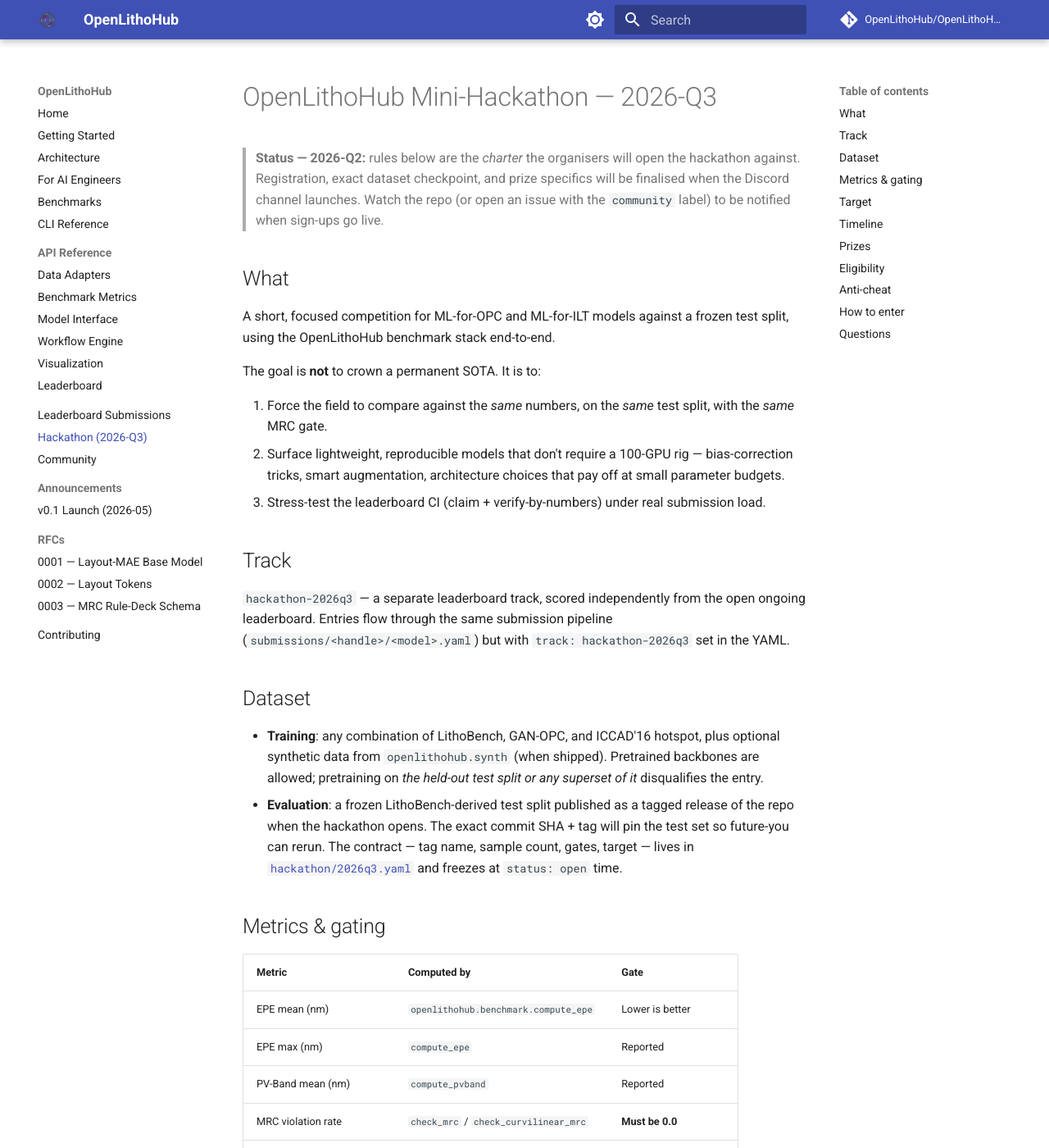
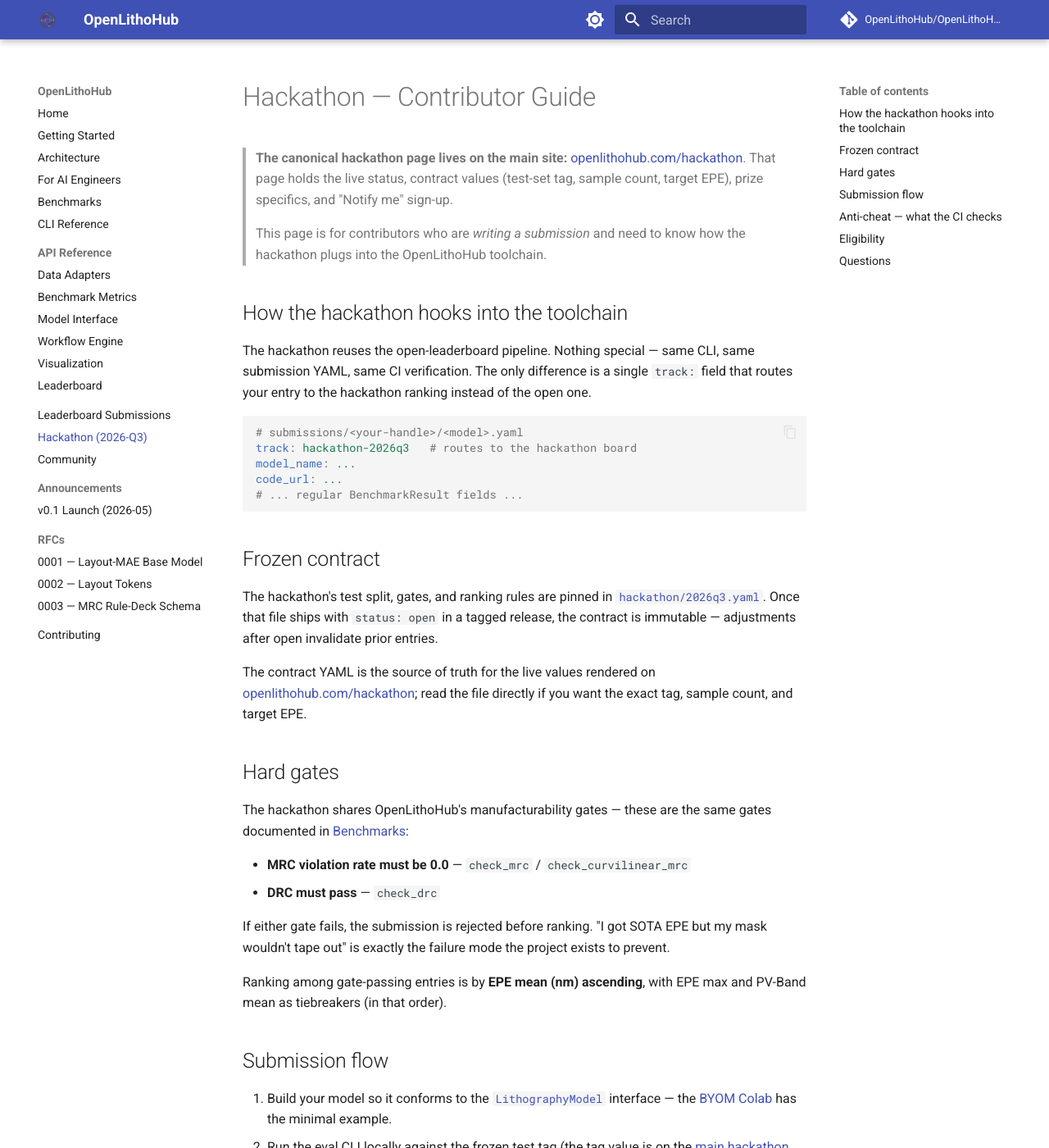
Before and after one commit to OpenLithoHub/OpenLithoHub, an MkDocs documentation site: the page built from docs/hackathon.md, in a window 1280 px wide and 1400 px high. Shown: the whole window at 82% size. Built offline with MkDocs 1.6.1 and Material for MkDocs 9.7.7, drawn with Linux system fonts in a browser that asks for light colours; comment, search, counter and statistics services are not loaded; some of the changed text lies outside the part shown.

Commit message:
docs: differentiate docs site from openlithohub.com
- Rewrite docs/hackathon.md as a contributor-flow page (track YAML,
  submission CLI, CI verification) instead of duplicating the marketing
  charter that lives at openlithohub.com/hackathon.
- Add a top-of-page note in docs/index.md pointing visitors looking for
  the project home / leaderboard / hackathon to openlithohub.com.
- Drop continue-on-error from the Cloudflare Pages deploy step in
  docs.yml so real deploy failures surface as failed runs.

````diff
--- a/docs/hackathon.md
+++ b/docs/hackathon.md
@@ -1,139 +1,100 @@
-# OpenLithoHub Mini-Hackathon — 2026-Q3
+# Hackathon — Contributor Guide
 
-> **Status — 2026-Q2:** rules below are the *charter* the organisers will
-> open the hackathon against. Registration, exact dataset checkpoint,
-> and prize specifics will be finalised when the Discord channel
-> launches. Watch the repo (or open an issue with the `community` label)
-> to be notified when sign-ups go live.
+> **The canonical hackathon page lives on the main site:**
+> [openlithohub.com/hackathon](https://openlithohub.com/hackathon).
+> That page holds the live status, contract values (test-set tag, sample
+> count, target EPE), prize specifics, and "Notify me" sign-up.
+>
+> This page is for contributors who are *writing a submission* and need to
+> know how the hackathon plugs into the OpenLithoHub toolchain.
 
-## What
+## How the hackathon hooks into the toolchain
 
-A short, focused competition for ML-for-OPC and ML-for-ILT models
-against a frozen test split, using the OpenLithoHub benchmark stack
-end-to-end.
+The hackathon reuses the open-leaderboard pipeline. Nothing special — same
+CLI, same submission YAML, same CI verification. The only difference is a
+single `track:` field that routes your entry to the hackathon ranking
+instead of the open one.
 
-The goal is **not** to crown a permanent SOTA. It is to:
+```yaml
+# submissions/<your-handle>/<model>.yaml
+track: hackathon-2026q3   # routes to the hackathon board
+model_name: ...
+code_url: ...
+# ... regular BenchmarkResult fields ...
+```
 
-1. Force the field to compare against the *same* numbers, on the
-   *same* test split, with the *same* MRC gate.
-2. Surface lightweight, reproducible models that don't require a
-   100-GPU rig — bias-correction tricks, smart augmentation,
-   architecture choices that pay off at small parameter budgets.
-3. Stress-test the leaderboard CI (claim + verify-by-numbers) under
-   real submission load.
+## Frozen contract
 
-## Track
+The hackathon's test split, gates, and ranking rules are pinned in
+[`hackathon/2026q3.yaml`](https://github.com/OpenLithoHub/OpenLithoHub/blob/main/hackathon/2026q3.yaml).
+Once that file ships with `status: open` in a tagged release, the contract
+is immutable — adjustments after open invalidate prior entries.
 
-`hackathon-2026q3` — a separate leaderboard track, scored independently
-from the open ongoing leaderboard. Entries flow through the same
-submission pipeline (`submissions/<handle>/<model>.yaml`) but with
-`track: hackathon-2026q3` set in the YAML.
+The contract YAML is the source of truth for the live values rendered on
+[openlithohub.com/hackathon](https://openlithohub.com/hackathon); read the
+file directly if you want the exact tag, sample count, and target EPE.
 
-## Dataset
+## Hard gates
 
-- **Training**: any combination of LithoBench, GAN-OPC, and ICCAD'16
-  hotspot, plus optional synthetic data from
-  `openlithohub.synth` (when shipped). Pretrained backbones are
-  allowed; pretraining on *the held-out test split or any superset of
-  it* disqualifies the entry.
-- **Evaluation**: a frozen LithoBench-derived test split published as
-  a tagged release of the repo when the hackathon opens. The exact
-  commit SHA + tag will pin the test set so future-you can rerun.
-  The contract — tag name, sample count, gates, target — lives in
-  [`hackathon/2026q3.yaml`](https://github.com/OpenLithoHub/OpenLithoHub/blob/main/hackathon/2026q3.yaml)
-  and freezes at `status: open` time.
+The hackathon shares OpenLithoHub's manufacturability gates — these are
+the same gates documented in [Benchmarks](benchmarks.md):
 
-## Metrics & gating
+- **MRC violation rate must be 0.0** — `check_mrc` /
+  `check_curvilinear_mrc`
+- **DRC must pass** — `check_drc`
 
-| Metric                       | Computed by                                  | Gate                  |
-| ---------------------------- | -------------------------------------------- | --------------------- |
-| EPE mean (nm)                | `openlithohub.benchmark.compute_epe`         | Lower is better       |
-| EPE max (nm)                 | `compute_epe`                                | Reported              |
-| PV-Band mean (nm)            | `compute_pvband`                             | Reported              |
-| MRC violation rate           | `check_mrc` / `check_curvilinear_mrc`        | **Must be 0.0**       |
-| DRC pass                     | `check_drc`                                  | **Must be `true`**    |
-| EUV stochastic robustness    | `compute_stochastic_robustness`              | Reported (EUV nodes)  |
+If either gate fails, the submission is rejected before ranking. "I got
+SOTA EPE but my mask wouldn't tape out" is exactly the failure mode the
+project exists to prevent.
 
-**Hard gates: MRC violation > 0 or DRC fail → submission rejected.**
-This is non-negotiable; "I got SOTA EPE but my mask wouldn't tape out"
-is exactly what the project exists to prevent.
+Ranking among gate-passing entries is by **EPE mean (nm) ascending**, with
+EPE max and PV-Band mean as tiebreakers (in that order).
 
-Ranking is by **EPE mean (nm), ascending**, ties broken by EPE max,
-ties broken by PV-Band mean.
+## Submission flow
 
-## Target
+1. Build your model so it conforms to the
+   [`LithographyModel`](api/models.md) interface — the
+   [BYOM Colab](https://colab.research.google.com/github/OpenLithoHub/OpenLithoHub/blob/main/notebooks/colab_byom.ipynb)
+   has the minimal example.
+2. Run the eval CLI locally against the frozen test tag (the tag value is
+   on the [main hackathon page](https://openlithohub.com/hackathon) and in
+   [`hackathon/2026q3.yaml`](https://github.com/OpenLithoHub/OpenLithoHub/blob/main/hackathon/2026q3.yaml)):
 
-The organisers will publish a **target EPE mean** when the hackathon
-opens (calibrated against the strongest open baseline at that time —
-recipe pinned in [`hackathon/2026q3.yaml`](https://github.com/OpenLithoHub/OpenLithoHub/blob/main/hackathon/2026q3.yaml)).
-Beating the target unlocks the prize tier; not beating it still places
-you on the ranked board if the hard gates pass.
+   ```bash
+   openlithohub eval --dataset <hackathon-test-tag> --model <yours>
+   ```
 
-## Timeline
+3. Open a PR adding `submissions/<your-handle>/<model>.yaml` with
+   `track: hackathon-2026q3`. The
+   [Leaderboard Submissions](leaderboard-submission.md) guide covers the
+   full schema and the `submission` PR label.
+4. The
+   [`auto-leaderboard.yml`](https://github.com/OpenLithoHub/OpenLithoHub/blob/main/.github/workflows/auto-leaderboard.yml)
+   workflow re-runs your model against the frozen test split. If your
+   reported numbers match within tolerance and gates pass, the entry
+   appears on the hackathon board within 24 hours.
 
-| Phase                      | Duration                       |
-| -------------------------- | ------------------------------ |
-| Registration open          | 2 weeks                        |
-| Submission window          | 4 weeks (overlapping)          |
-| Result verification        | 1 week (CI re-runs every PR)   |
-| Awards                     | Announced 1 week post-window   |
+## Anti-cheat — what the CI checks
 
-The competition runs once. There is no second round; we'd rather see
-people contribute follow-up models to the open leaderboard than chase
-hackathon variance.
-
-## Prizes
-
-Specifics will land before registration opens. Plan-of-record:
-
-- Top-1: a sponsor compute credit + a project blog post.
-- Top-3: shoutouts in the project release notes and a permanent
-  leaderboard pin.
-- All compliant entries: a co-authored short technical report posted on
-  the docs site, with each contributor credited.
-
-We are deliberately keeping monetary prizes out of v1 to avoid attracting
-submission-mill behaviour. The leaderboard slot and the technical-report
-co-authorship are the actual incentives we believe will pull serious
-researchers.
+- The model class must be **pip-installable** from `code_url`. Opaque
+  binaries are rejected.
+- The CI re-runs the eval against the frozen tag. Numbers in the YAML
+  must match within tolerance; mismatches close the submission.
+- If your training set provably contained the test split, the entry is
+  removed. We rely on contributors to declare training data honestly and
+  spot-check by sampling.
 
 ## Eligibility
 
 - Anyone, anywhere, individual or team.
-- Code submitted with a permissive open-source licence (Apache-2.0,
-  MIT, BSD). Closed-source submissions are not eligible — this is an
-  open benchmarking project.
-- Sponsors and core maintainers may submit but are scored separately
-  ("hors concours") to keep the prize pool focused on the community.
-
-## Anti-cheat
-
-The leaderboard CI [auto-leaderboard.yml](https://github.com/OpenLithoHub/OpenLithoHub/blob/main/.github/workflows/auto-leaderboard.yml)
-re-evaluates each submission against the frozen test split. The model
-class must be pip-installable from the `code_url` declared in the YAML;
-opaque binaries are rejected. Numbers in the YAML must match the CI
-re-run within tolerance, or the submission is closed.
-
-If your training set provably contained the test split, the entry is
-removed from the ranking. We rely on contributors to declare their
-training data honestly; we will spot-check by sampling and comparing
-against published dataset hashes.
-
-## How to enter
-
-1. Build your model so it conforms to the `LithographyModel` interface
-   (see [colab_byom.ipynb](https://colab.research.google.com/github/OpenLithoHub/OpenLithoHub/blob/main/notebooks/colab_byom.ipynb)
-   for the minimal example).
-2. Run `openlithohub eval --dataset <hackathon-test-tag> --model
-   <yours>` locally to get your numbers.
-3. Open a PR adding `submissions/<your-handle>/<model>.yaml` with
-   `track: hackathon-2026q3`.
-4. Watch the CI verify the numbers. On success, your entry appears on
-   the hackathon leaderboard within 24 hours.
+- Code submitted under a permissive open-source licence (Apache-2.0, MIT,
+  BSD).
+- Sponsors and core maintainers may submit, but are scored separately
+  (*hors concours*) so the prize pool stays focused on the community.
 
 ## Questions
 
-- Open a [GitHub Issue](https://github.com/OpenLithoHub/OpenLithoHub/issues/new?labels=hackathon)
+- [GitHub Issues](https://github.com/OpenLithoHub/OpenLithoHub/issues/new?labels=hackathon)
   with the `hackathon` label.
-- Once Discord launches, the `#hackathon` channel will be the live
-  Q&A forum.
+- `#hackathon` channel in Discord once the server launches — see the
+  [Community](community.md) page.
````
Also changed, not shown: docs/index.md (+5 -0 lines), 1 other file.
